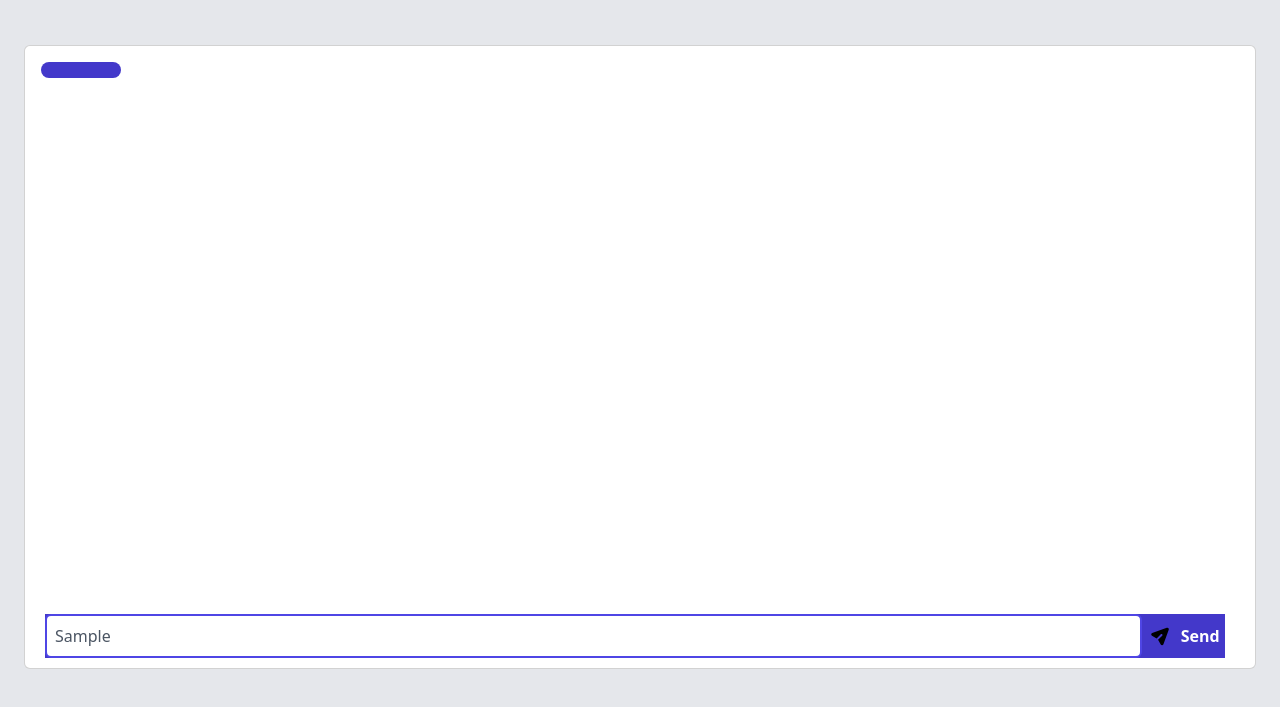
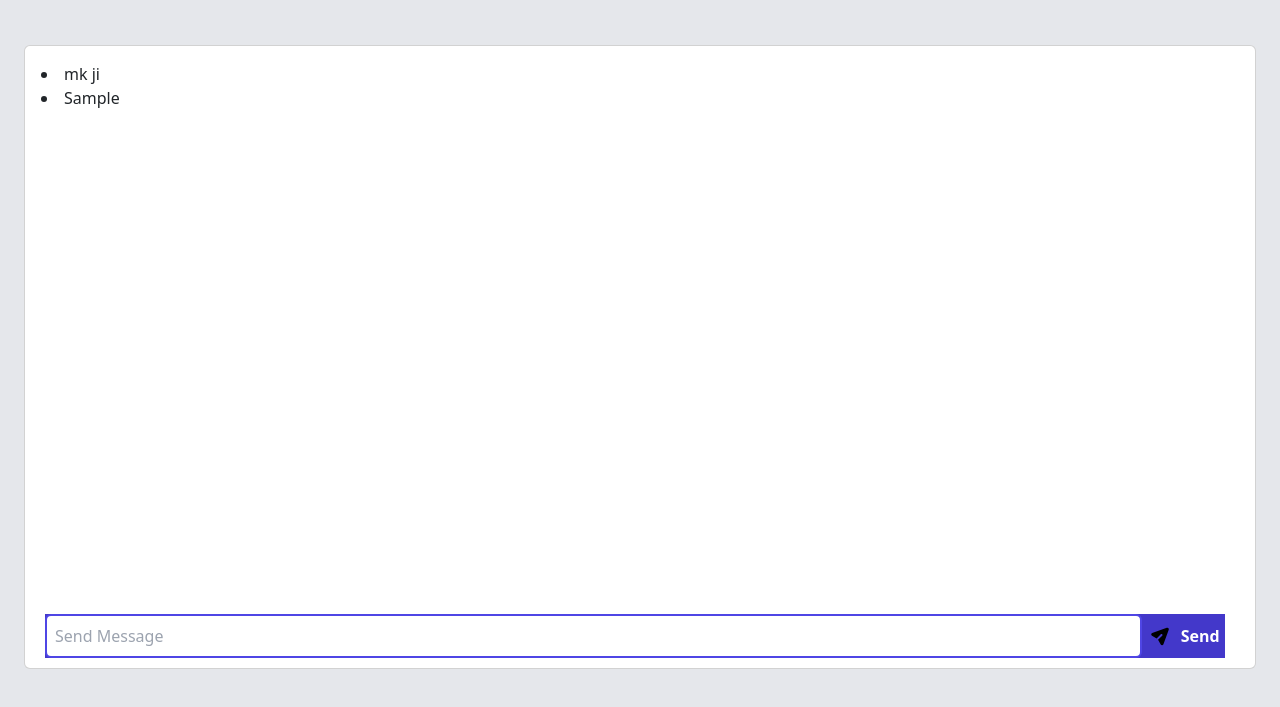
Before and after one commit to Milesh01/BigDevChallenges, a plain HTML site: page Any Chat/chatBox.html in a window 1280 px wide. Both pictures are taken after typing "Sample" into the empty fields and a click on the button "Send". Shown: the part 63-770 px from the top of the page. Drawn offline with nearby package versions, Linux system fonts and the light colour scheme.

Commit message:
chatBox.HTML

```diff
--- a/Any Chat/chatBox.html
+++ b/Any Chat/chatBox.html
@@ -7,6 +7,7 @@
     <title>Any Chat Project</title>
     <script src="https://cdn.tailwindcss.com"></script>
     <link rel="stylesheet" href="https://cdnjs.cloudflare.com/ajax/libs/bootstrap/5.3.3/css/bootstrap.min.css" integrity="sha512-jnSuA4Ss2PkkikSOLtYs8BlYIeeIK1h99ty4YfvRPAlzr377vr3CXDb7sb7eEEBYjDtcYj+AjBH3FLv5uSJuXg==" crossorigin="anonymous" referrerpolicy="no-referrer" />
+    <link rel="stylesheet" href="index.css">
     </head>
     <body class="bg-gray-200">
         <div class="container-fluid">
@@ -21,16 +22,52 @@
             <div class="row">
                 <div class="col-md-12 p-4">
                     <div class="card p-3 rounded bg-white position-relative" style="height: 78vh;">
-                        <label id="showsmsLabel" for="showsms" class="text-white font-bold p-2 rounded-full bg-indigo-700 w-20 d-flex justify-content-center align-items-center"></label>
+                        <div id="mydata" >
+                            <li>mk ji </li>
+                        </div>
                         <div class="position-absolute bg-indigo-700 d-flex" style="bottom: 10px; left: 20px; right: 30px;">
-                            <input type="text" placeholder="Send Message" id="messageInput" class="w-100 rounded outline-indigo-600 p-2 text-gray-600 border-indigo-600 border-2 ">
-                            <button id="sendButton" class="p-2 text-white font-bold rounded-full d-flex justify-content-center align-items-center"><img src="assets/icons/send-message-icon.svg" class="pe-2 text-white">Send</button>
+                            <input type="text" placeholder="Send Message" id="input-box" class="w-100 rounded outline-indigo-600 p-2 text-gray-600 border-indigo-600 border-2 ">
+                            <button id="submitBtn" class="p-2 text-white font-bold rounded-full d-flex justify-content-center align-items-center"><img src="assets/icons/send-message-icon.svg" class="pe-2 text-white">Send</button>
                         </div>
                     </div>
                 </div>
             </div>
         </div>
 
+        </div>
+
     </body>
     <script src="index.js"></script>
+    <script>
+        let inputBox =  document.getElementById("input-box");
+let MyData = document.getElementById("mydata");
+document.getElementById("submitBtn").addEventListener("click", ()=>{
+    if(inputBox.value ==""){
+        alert("Enter Your Task");
+    }
+    else{
+        let list = document.createElement("li");
+        list.innerHTML = `${inputBox.value}` ;
+        MyData.appendChild(list);
+        inputBox.value="";
+        list.querySelector('span').addEventListener("click", remove);
+
+        //     function remove(){
+        //         alert("Are U Sure delete");
+        //         list.remove()
+        //     }
+        // list.addEventListener("click",()=>{
+        //     if(list.classList.contains("underline")){
+        //         list.classList.remove("underline");
+        //     }
+        //    else{
+        //     list.classList.add("underline");
+        //    }
+
+        // })
+
+    }
+
+})
+    </script>
     </html>
```
